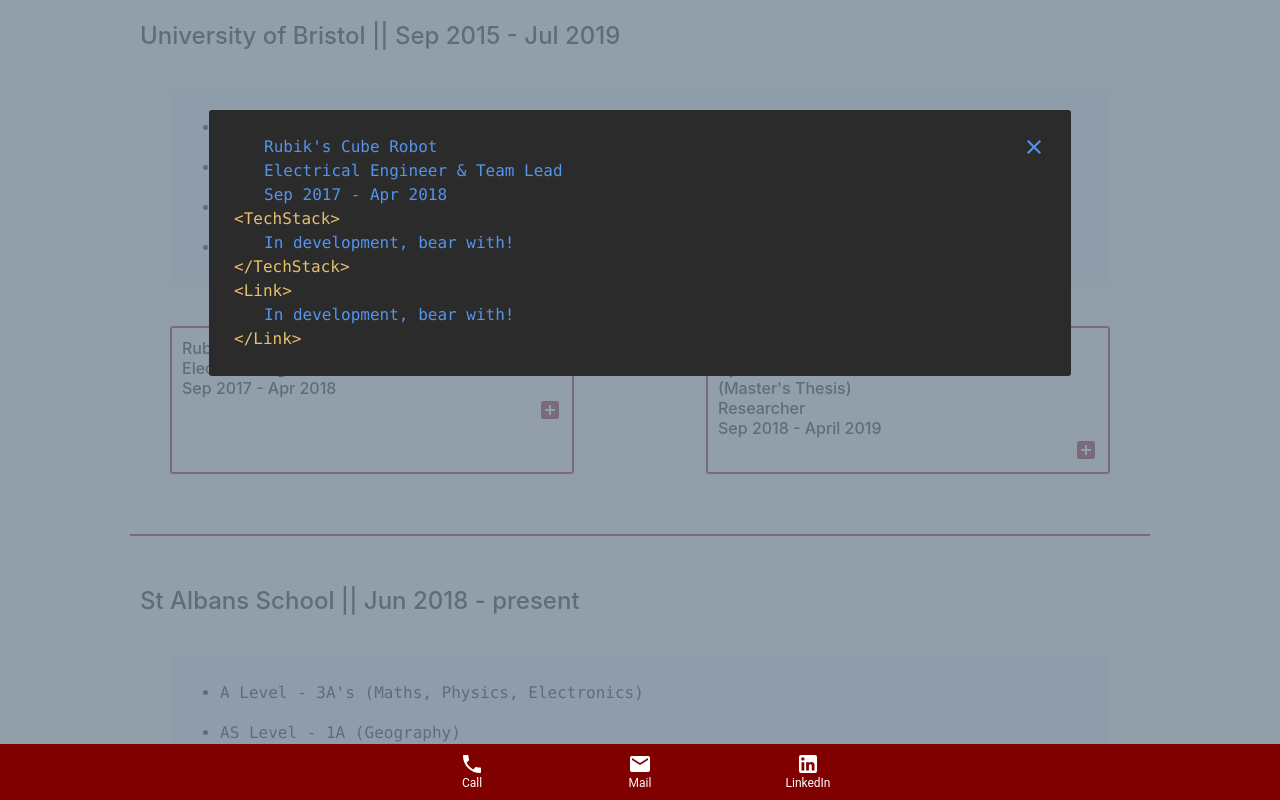
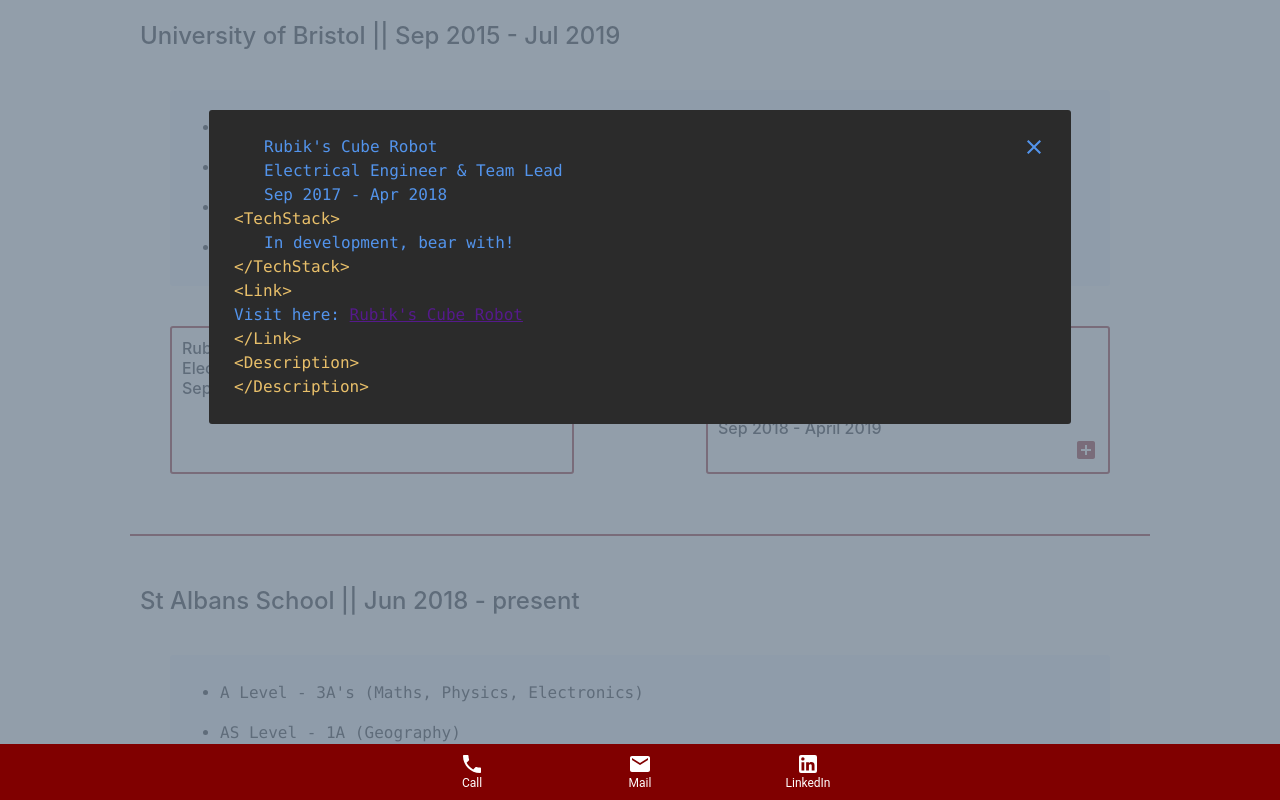
Before and after one commit to perrinjack/portfolio, a React (Create React App) app: page / in a window 1280 px wide. Both pictures are taken after a click on the element 372 px from the left and 1911 px from the top of the page. Shown: the part 1511-2311 px from the top of the page. Built offline with nearby package versions, Linux system fonts and the light colour scheme; the HTML template or start-up script is replaced by a standard one.

Commit message:
Link added to project exand

```diff
--- a/src/components/experience.tsx
+++ b/src/components/experience.tsx
@@ -4,7 +4,6 @@ import '../App.scss';
 import Project from './project';
 import ProjectExpand from './projectExpand';
 import '../styles/experience.scss';
-
 
 type EmployerCardProps = {
   data?: string;
@@ -20,6 +19,7 @@ type EmployerCardProps = {
     to: string;
     id: number;
     description: string;
+    link: string;
   }[];
 };
 
@@ -70,6 +70,7 @@ const Experience = ({
                       to: d.to,
                       id: d.id,
                       description: d.description,
+                      link: d.link,
                     },
                   ]}
                   closePopup={handleClosePopup}
--- a/src/components/projectExpand.tsx
+++ b/src/components/projectExpand.tsx
@@ -12,6 +12,7 @@ type DataProps = {
     to: string;
     id: number;
     description: string;
+    link: string;
   }[];
   closePopup: () => void;
 };
@@ -36,11 +37,13 @@ const ProjectExpand = ({ project, closePopup }: DataProps) => {
           <div className="tech-stack-list">In development, bear with!</div>
           <div className="tag">{'</TechStack>'}</div>
           <div className="tag">{'<Link>'}</div>
-          <div className="tech-stack-list">In development, bear with!</div>
+          Visit here: <a href={project[0].link}>{project[0].name}</a>
           <div className="tag">{'</Link>'}</div>
+          <div className="tag">{'<Description>'}</div>
           <div className="description indented-text">
             {project[0].description}
           </div>
+          <div className="tag">{'</Description>'}</div>
         </div>
       </div>
     </>
--- a/src/content/education.json
+++ b/src/content/education.json
@@ -13,7 +13,8 @@
         "role": "Full-Stack Developer",
         "from": "Jul 2020",
         "to": "Jul 2020",
-        "description": "A carbon footprint calculator"
+        "description": "A carbon footprint calculator",
+        "link": ""
       },
       {
         "id": 2,
@@ -21,7 +22,8 @@
         "role": "Full-Stack Developer",
         "from": "Jun 2020",
         "to": "Jul 2020",
-        "description": ""
+        "description": "",
+        "link": ""
       },
       {
         "id": 3,
@@ -29,7 +31,8 @@
         "role": "Full-Stack Developer",
         "from": "May 2020",
         "to": "Jul 2020",
-        "description": ""
+        "description": "",
+        "link": ""
       },
       {
         "id": 4,
@@ -37,7 +40,8 @@
         "role": "Full-Stack Developer",
         "from": "Jul 2020",
         "to": "Jul 2020",
-        "description": ""
+        "description": "",
+        "link": ""
       }
     ]
   },
@@ -55,7 +59,8 @@
         "role": "Electrical Engineer & Team Lead",
         "from": "Sep 2017",
         "to": "Apr 2018",
-        "description": ""
+        "description": "",
+        "link": ""
       },
       {
         "id": 6,
@@ -63,7 +68,8 @@
         "role": "Researcher",
         "from": "Sep 2018 ",
         "to": "April 2019",
-        "description": ""
+        "description": "",
+        "link": ""
       }
     ]
   },
```
